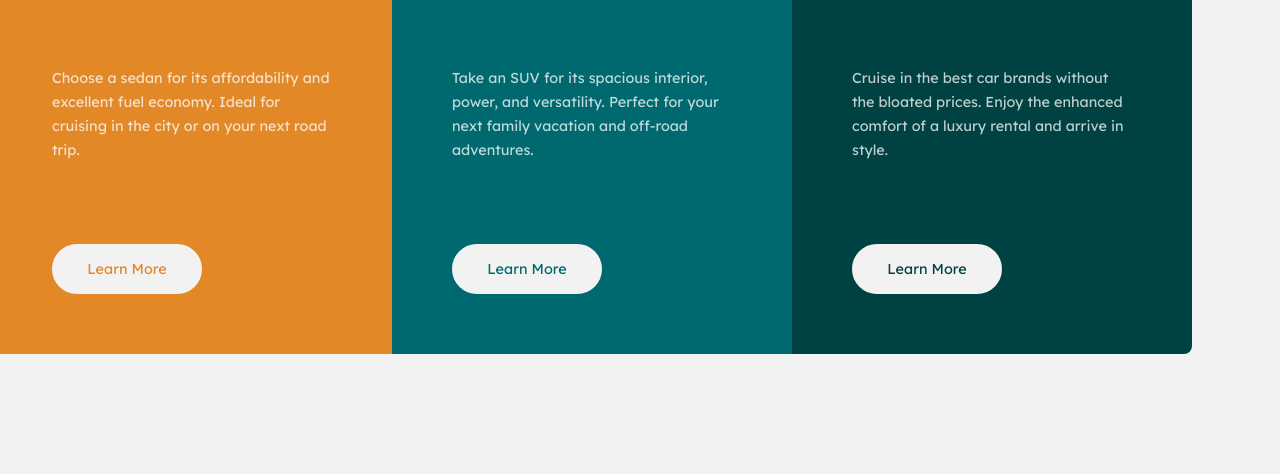
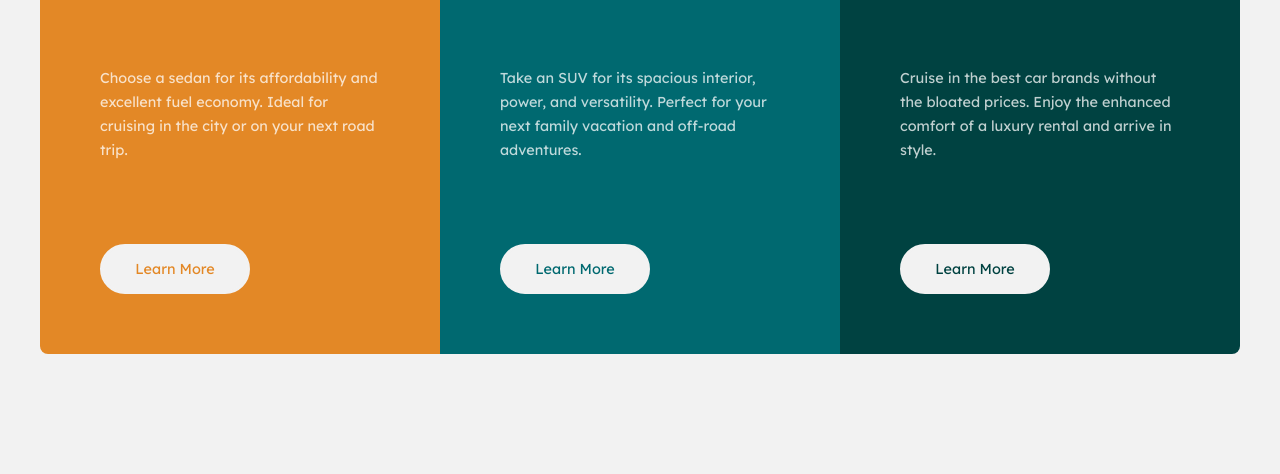
Before and after one commit to KoliaK/7-Columns_Preview_Card, a plain HTML site: page index.html in a window 1280 px wide. Shown: the part 326-800 px from the top of the page. Drawn offline with Linux system fonts and the light colour scheme.

Commit message:
Add files via upload

```diff
--- a/style.css
+++ b/style.css
@@ -12,7 +12,7 @@ body{
     background-color: hsl(0, 0%, 95%);
     min-height: 100vh;
     width: 90%;
-    margin: 5rem 1rem;
+    margin: 5rem auto;
 }
 
 .card{
@@ -127,7 +127,7 @@ p{
 }
 
 /*DESKTOP VERSION*/
-@media screen and (min-width: 500px) {
+@media screen and (min-width: 800px) {
 
 
     body{
```
